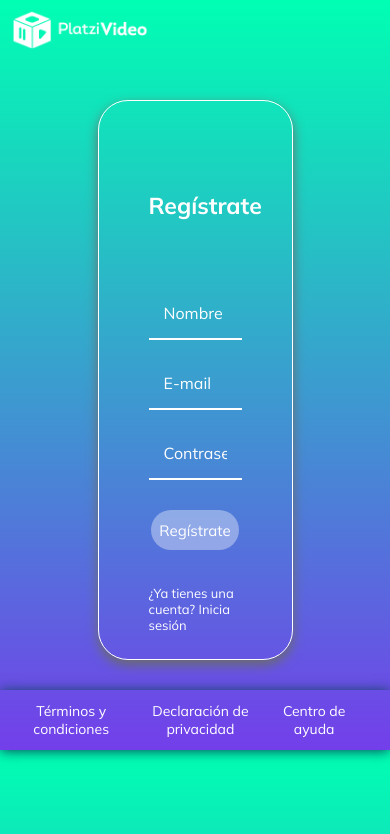
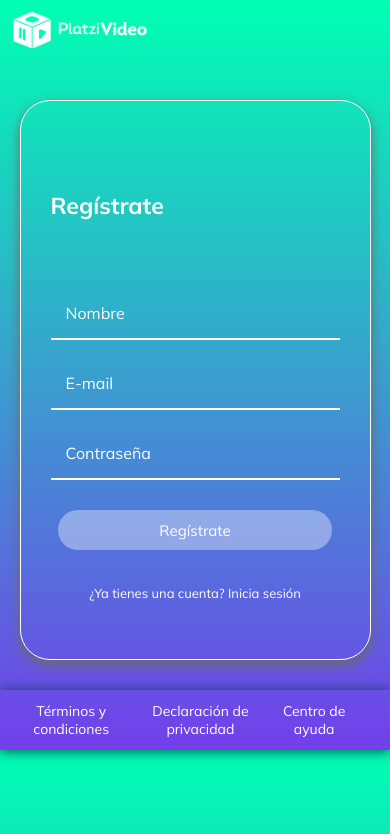
Before and after one commit to josesaulguerrero/Front-end-architecture-project, a plain HTML site: page Register/register-index.html in a window 390 px wide. Drawn offline with Linux system fonts and the light colour scheme.

Commit message:
Página terminada

```diff
--- a/Register/register-styles.css
+++ b/Register/register-styles.css
@@ -144,3 +144,15 @@ body {
 	color: rgb(0, 252, 96);
 }
 /* footer styles' end */
+@media screen and (max-width: 768px){
+   .main__form{
+      width: 90%;
+      max-width: 90%;
+   }
+}
+@media screen and (max-width: 450px){
+   .main__form{
+      padding-right: 30px;
+      padding-left: 30px;
+   }
+}
--- a/login-section/login styles.css
+++ b/login-section/login styles.css
@@ -219,3 +219,15 @@ body {
 	color: rgb(0, 252, 96);
 }
 /* footer styles' end */
+@media screen and (max-width: 768px){
+   .main__form{
+      width: 90%;
+      max-width: 90%;
+   }
+}
+@media screen and (max-width: 450px){
+   .main__form{
+      padding-right: 30px;
+      padding-left: 30px;
+   }
+}
```
Also changed, not shown: index.html (+1 -1 lines).
